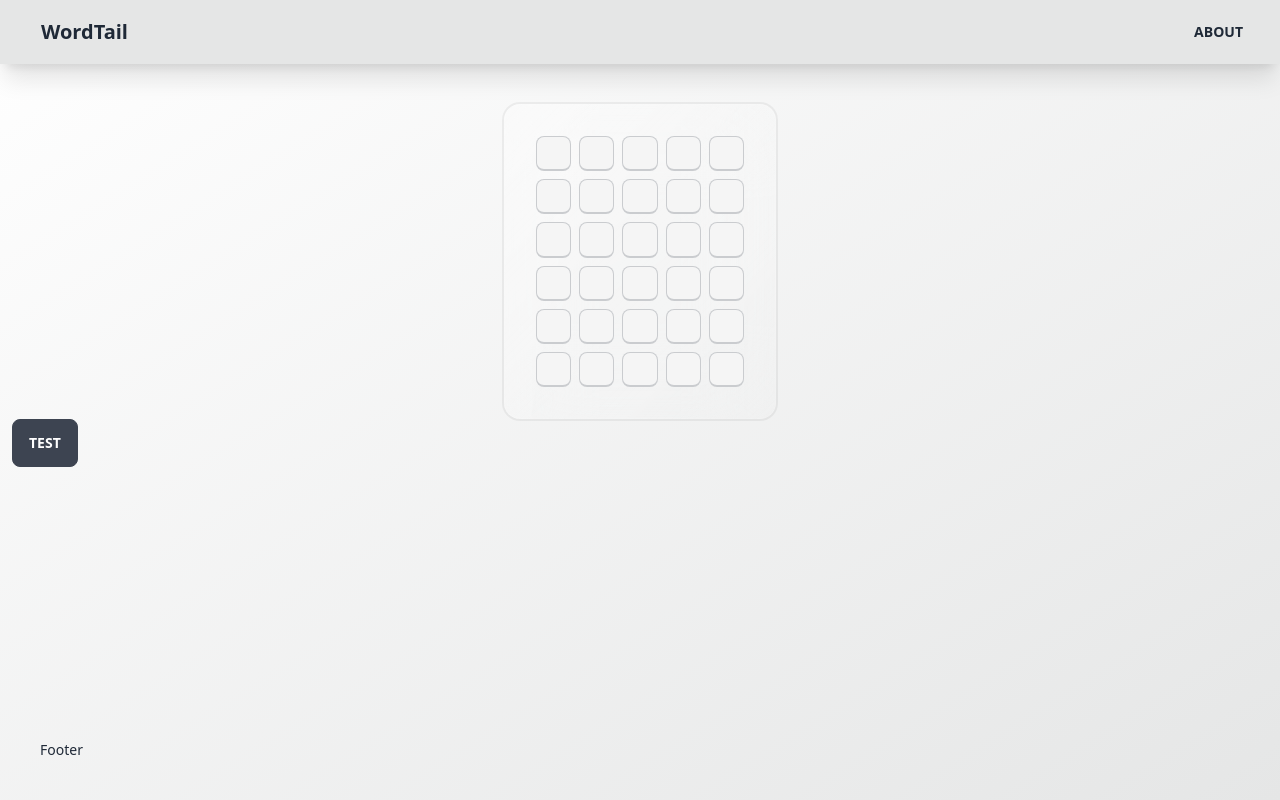
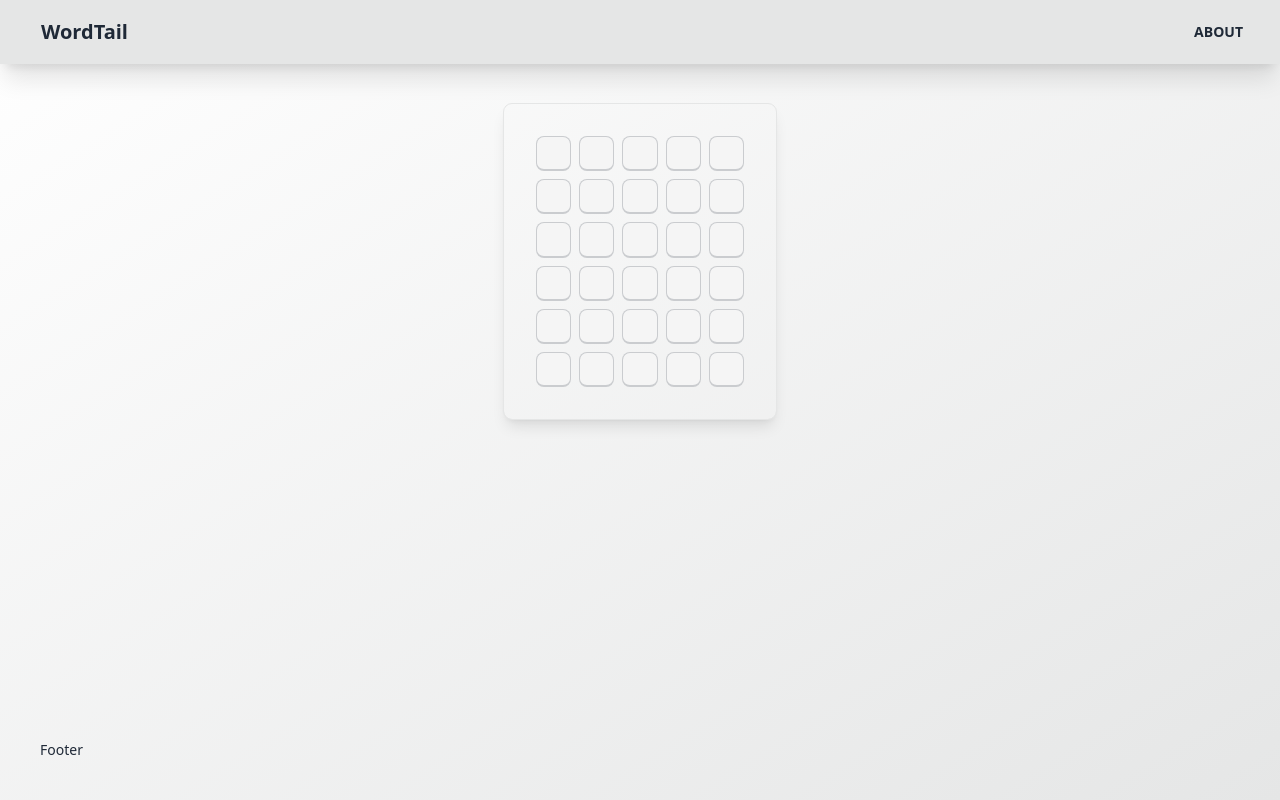
Before and after one commit to SteveDAC/word-tail, a React (Create React App) app: page / in a window 1280 px wide. Built offline with nearby package versions, Linux system fonts and the light colour scheme.

Commit message:
Initial implementation of the Board, Row and Tile components.

```diff
--- /dev/null
+++ b/src/components/game/Board.jsx
@@ -0,0 +1,27 @@
+import { useContext } from 'react'
+import GameContext from '../../context/game/GameContext'
+import Row from './Row'
+
+function Board() {
+  const { board } = useContext(GameContext)
+
+  console.log(board)
+
+  let rowId = 0
+
+  return (
+    <>
+      <div class='outline-1 outline outline-base-300 rounded-lg mx-auto w-fit shadow-lg'>
+        <div className='div card-body w-fit'>
+          {board.map((row) => (
+            <div key={rowId}>
+              <Row rowId={rowId++} />
+            </div>
+          ))}
+        </div>
+      </div>
+    </>
+  )
+}
+
+export default Board
--- /dev/null
+++ b/src/components/game/Row.jsx
@@ -0,0 +1,28 @@
+import PropTypes from 'prop-types'
+import { useContext } from 'react'
+import GameContext from '../../context/game/GameContext'
+import Tile from './Tile'
+
+function Row({ rowId }) {
+  const { board } = useContext(GameContext)
+
+  let tileId = 0
+
+  return (
+    <div className='mx-auto space-x-2'>
+      {board[rowId].map((tile) => (
+        <Tile key={tileId++} state={tile.state} letter={tile.letter} />
+      ))}
+  </div>
+  )
+}
+
+Row.propTypes = {
+  rowId: PropTypes.number.isRequired,
+}
+
+Row.defaultProps = {
+  rowId: 0,
+}
+
+export default Row
--- a/src/components/game/Tile.jsx
+++ b/src/components/game/Tile.jsx
@@ -27,8 +27,6 @@ function Tile({ letter, state }) {
       break
   }
 
-  console.log(color)
-
   return (
     <>
       {state === TileStates.None ? (
--- a/src/pages/Game.jsx
+++ b/src/pages/Game.jsx
@@ -1,5 +1,7 @@
 import { useContext } from 'react'
 import GameContext from '../context/game/GameContext'
+import Board from '../components/game/Board'
+import Row from '../components/game/Row'
 import Tile from '../components/game/Tile'
 import { TileStates } from '../components/game/Tile'
 
@@ -13,38 +15,19 @@ function Game() {
     let newBoard = board
     newBoard[2][4] = {
       state: TileStates.Incorrect,
-      letter: 'S'
+      letter: 'S',
     }
 
     dispatch({
       type: 'UPDATE_BOARD',
-      payload: newBoard
+      payload: newBoard,
     })
   }
 
   return (
-    <>
-      <div className='container mx-auto my-10 h-full'>
-        <div class='card glass mx-auto w-fit'>
-          <div className='div card-body w-fit'>
-            {board.map((row) => (
-              <div key={rowId++} className='mx-auto space-x-2'>
-                {row.map((tile) => (
-                  <Tile
-                    key={tileId++}
-                    state={tile.state}
-                    letter={tile.letter}
-                  />
-                ))}
-              </div>
-            ))}
-          </div>
-        </div>
-        <button className='btn' onClick={testSettingLetter}>
-          Test
-        </button>
-      </div>
-    </>
+    <div className='container mx-auto my-10 h-full'>
+      <Board />
+    </div>
   )
 }
 
```
